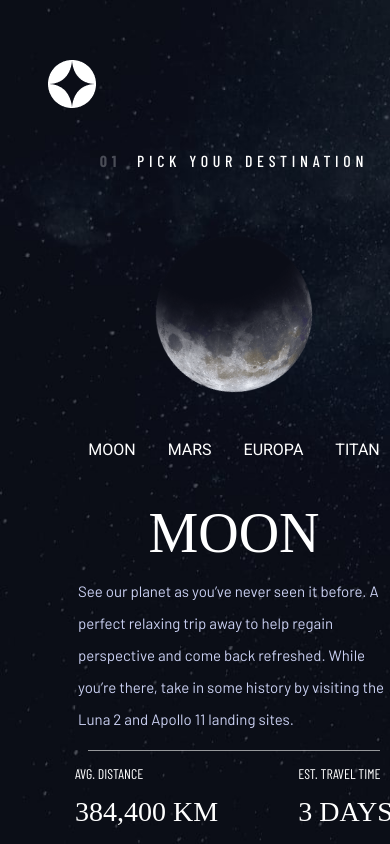
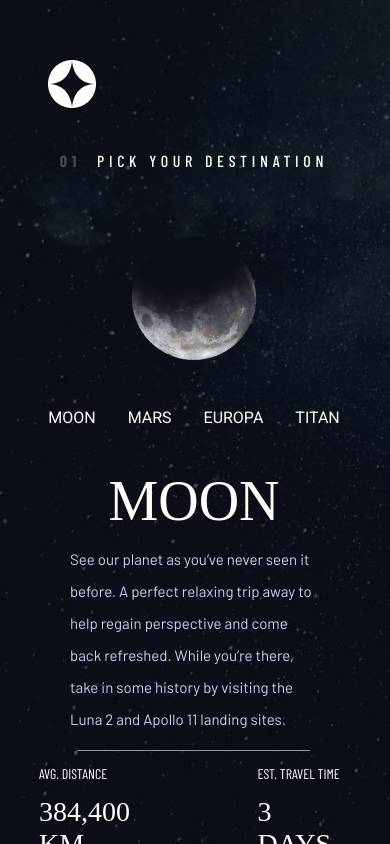
Before and after one commit to DjakaIT/spacetourism-react, a React (Vite) app: page /destination in a window 390 px wide. Built offline with nearby package versions, Linux system fonts and the light colour scheme; a web font is replaced by a local one.

Commit message:
fully responsive and adaptable with animations (destination.jsx)

```diff
--- a/src/css/destination.css
+++ b/src/css/destination.css
@@ -198,7 +198,7 @@
     .destinationDiv{
         display: flex;
         flex-flow: column;
-
+        margin-right: 5rem;
     }
 
     .planetImg{
@@ -240,6 +240,7 @@
     .destinationDiv{
         display: flex;
         flex-flow: column;
+        margin-right: 5rem;
     }
 
     .planetImg{
```
